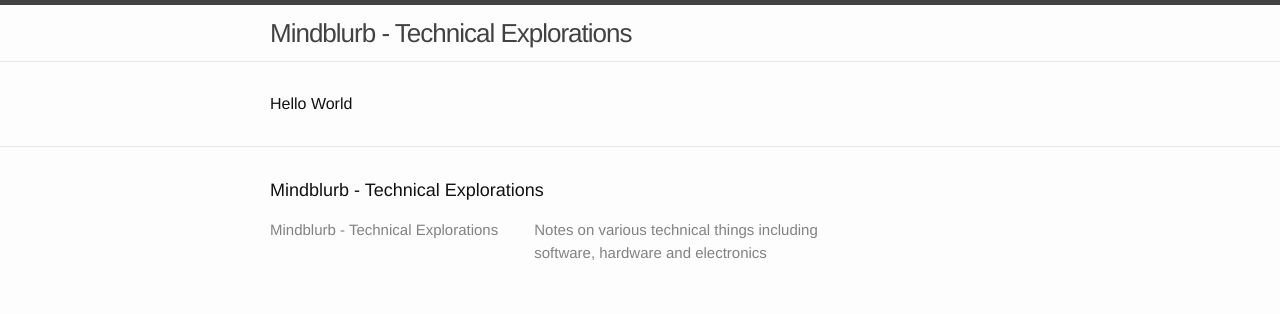
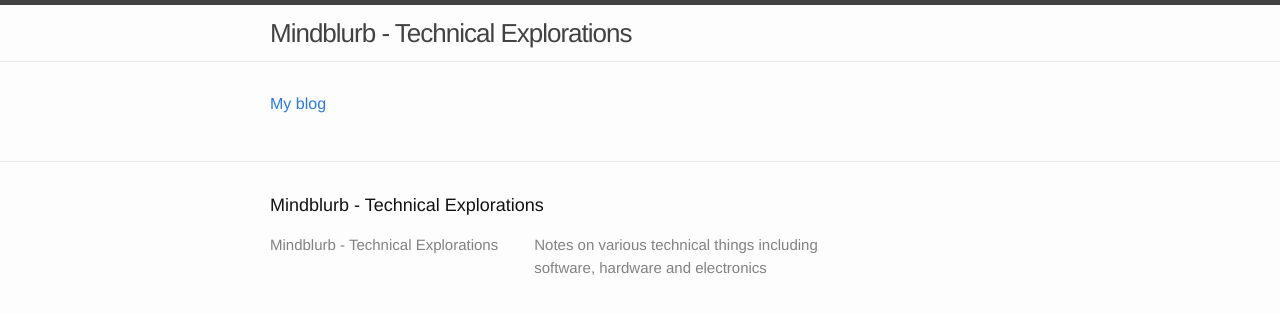
Before and after one commit to jteich/jteich.github.io, a Jekyll site: the page built from _src/index.md, in a window 1280 px wide. Shown: the top 314 px of the page. Built offline with Jekyll 4.4.1, drawn with Linux system fonts in a browser that asks for light colours.

Commit message:
added link to blog on homepage

```diff
--- a/_src/index.html
+++ b/_src/index.md
@@ -1,4 +1,4 @@
 ---
 layout: default
 ---
-Hello World
+[My blog](/blog/)
```
